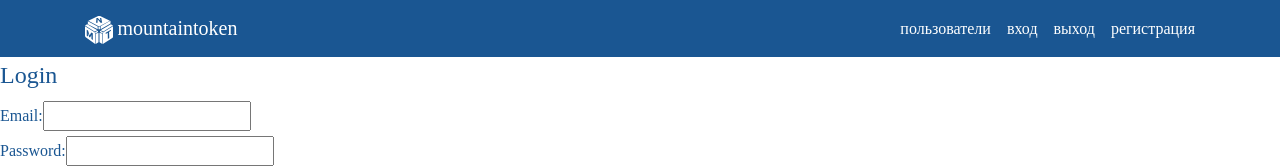
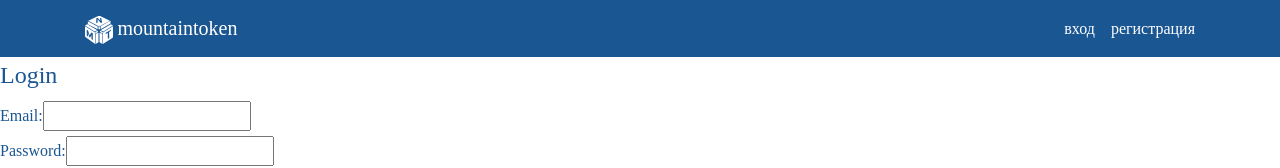
Before and after one commit to prianikc/mountaintoken-app, an Angular app: page /login in a window 1280 px wide. Shown: the top 168 px of the page. Built offline with nearby package versions, Linux system fonts and the light colour scheme; a web font is replaced by a local one; what ngx-slick would draw is missing.

Commit message:
fix hide navigation

```diff
--- a/src/app/auth.service.ts
+++ b/src/app/auth.service.ts
@@ -29,7 +29,7 @@ export class AuthService {
           localStorage.setItem('id_token', res.token);
           localStorage.setItem('expires_at', JSON.stringify(expiresAt.valueOf()));
           this.loggedIn.next(this.isLoggedIn());
-           this.loggedOut.next(this.isLoggedOut());
+          this.loggedOut.next(this.isLoggedOut());
         }
       })
       .shareReplay();
@@ -44,8 +44,8 @@ export class AuthService {
   logout() {
     localStorage.removeItem('id_token');
     localStorage.removeItem('expires_at');
-    // this.loggedIn.next(false);
-    // this.loggedOut.next(true);
+    this.loggedIn.next(this.isLoggedIn());
+    this.loggedOut.next(this.isLoggedOut());
   }
 
   public isLoggedIn() {
--- a/src/app/navbar/navbar.component.html
+++ b/src/app/navbar/navbar.component.html
@@ -21,10 +21,10 @@
           <a class="nav-link disabled" href="#">Disabled</a>
         </li>-->
       </ul>
-      <a *ngIf="isLoggedIn$" class="d-block pr-3 pl-3 pl-lg-0" routerLink="/users">пользователи</a>
-      <a *ngIf="isLoggedOut$" class="d-block pr-3 pl-3 pl-lg-0" routerLink="/login">вход</a>
-      <span *ngIf="isLoggedIn$"  class="text-white d-block pr-3 pl-3 pl-lg-0" (click)="logOut()">выход</span>
-      <a *ngIf="isLoggedOut$" class="d-block pt-2 pt-lg-0 pl-3 pl-lg-0" routerLink="/signup">регистрация</a>
+      <a *ngIf="isLoggedIn$ | async" class="d-block pr-3 pl-3 pl-lg-0" routerLink="/users">пользователи</a>
+      <a *ngIf="isLoggedOut$ | async" class="d-block pr-3 pl-3 pl-lg-0" routerLink="/login">вход</a>
+      <span *ngIf="isLoggedIn$ | async"  class="text-white d-block pr-3 pl-3 pl-lg-0" (click)="logOut()">выход</span>
+      <a *ngIf="isLoggedOut$ | async" class="d-block pt-2 pt-lg-0 pl-3 pl-lg-0" routerLink="/signup">регистрация</a>
     </div>
   </div>
 </nav>
```
